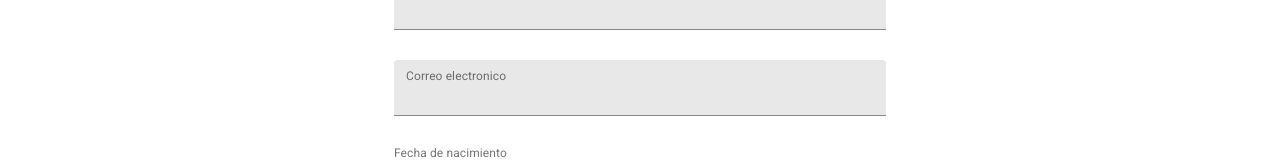
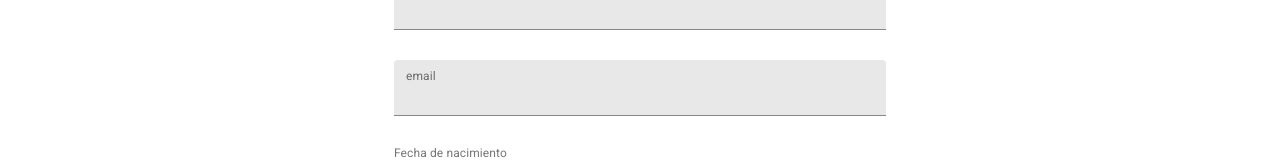
Before and after one commit to jelg27/Chimalma, a React (Create React App) app: page / in a window 1280 px wide. Shown: the part 388-548 px from the top of the page. Built offline with nearby package versions, Linux system fonts and the light colour scheme.

Commit message:
otra correccion

```diff
--- a/src/index.js
+++ b/src/index.js
@@ -111,7 +111,7 @@ export default function Tablas() {
     		<Form onSubmit={formik.handleSubmit}>
         		{formik.touched.firstName && formik.errors.firstName ? (<TextField name="firstName" label={formik.errors.firstName} InputLabelProps={{shrink: true,}} variant="filled" error className={classes.cuadros} onChange={formik.handleChange} />) : (<TextField name="firstName" id="firstName" label="Nombre" variant="filled" className={classes.cuadros} onChange={formik.handleChange} InputLabelProps={{shrink: true,}} />)}<br/>
         		{formik.touched.lastName && formik.errors.lastName ? (<TextField name="lastName" label={formik.errors.lastName} InputLabelProps={{shrink: true,}} variant="filled" error className={classes.cuadros} onChange={formik.handleChange} />) : (<TextField name="lastName" label="Apellidos" variant="filled" className={classes.cuadros} onChange={formik.handleChange} InputLabelProps={{shrink: true,}} />)}<br/>
-        		{formik.touched.email && formik.errors.email ? (<TextField name="email" label={formik.errors.email} variant="filled" InputLabelProps={{shrink: true,}} error className={classes.cuadros} onChange={formik.handleChange} />) : (<TextField name="email" label="Correo electronico" variant="filled" className={classes.cuadros} onChange={formik.handleChange} InputLabelProps={{shrink: true,}} />)}<br/>
+        		{formik.touched.email && formik.errors.email ? (<TextField name="email" label={formik.errors.email} variant="filled" InputLabelProps={{shrink: true,}} error className={classes.cuadros} onChange={formik.handleChange} />) : (<TextField name="email" label="email" variant="filled" className={classes.cuadros} onChange={formik.handleChange} InputLabelProps={{shrink: true,}} />)}<br/>
        			{formik.touched.date && formik.errors.date ? (<TextField type="date" name="date" error label={formik.errors.date} InputLabelProps={{shrink: true,}} className={classes.cuadros} onChange={formik.handleChange} />) : (<TextField type="date" name="date" label="Fecha de nacimiento" InputLabelProps={{shrink: true,}} className={classes.cuadros} onChange={formik.handleChange} InputLabelProps={{shrink: true,}} />)}<br/>
        			{formik.touched.afect && formik.errors.afect ? (<TextField name="afect" label={formik.errors.afect} variant="filled" InputLabelProps={{shrink: true,}} error className={classes.cuadros} onChange={formik.handleChange} />) : (<TextField name="afect"  variant="filled" label="¿Qué tanto le afectó el desastre?" className={classes.cuadros} onChange={formik.handleChange} InputLabelProps={{shrink: true,}}  rows={5} multiline/>)}<br/>
        			{formik.touched.cap && formik.errors.cap ? (<TextField name="cap" label={formik.errors.cap} variant="filled" InputLabelProps={{shrink: true,}} error className={classes.cuadros} onChange={formik.handleChange} />) : (<TextField name="cap" variant="filled" label="¿Cuáles son sus capacidades?" className={classes.cuadros} onChange={formik.handleChange} InputLabelProps={{shrink: true,}} rows={5} multiline/>)}<br/>
```
